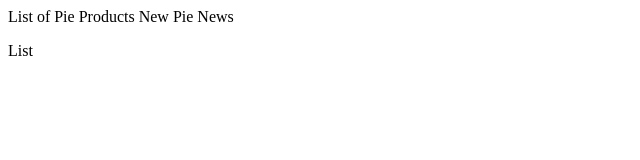
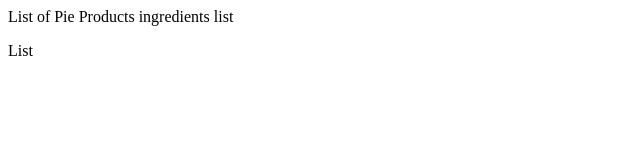
Before and after one commit to julian-practice/com.pie.demo, a plain HTML site: page WebContent/index.html in a window 1280 px wide. Shown: the full height of the page, 0-640 px from the left. Drawn offline with Linux system fonts and the light colour scheme.

Commit message:
Revert "changed index.html"
This reverts commit 4b31bf6b83f4743123353740d8f52cb662465832.

```diff
--- a/WebContent/index.html
+++ b/WebContent/index.html
@@ -8,7 +8,7 @@
 
 List of Pie Products
 
-<span>New Pie News</span>
+<span>ingredients list</span>
 <p>List</p>
 </body>
 </html>
```
